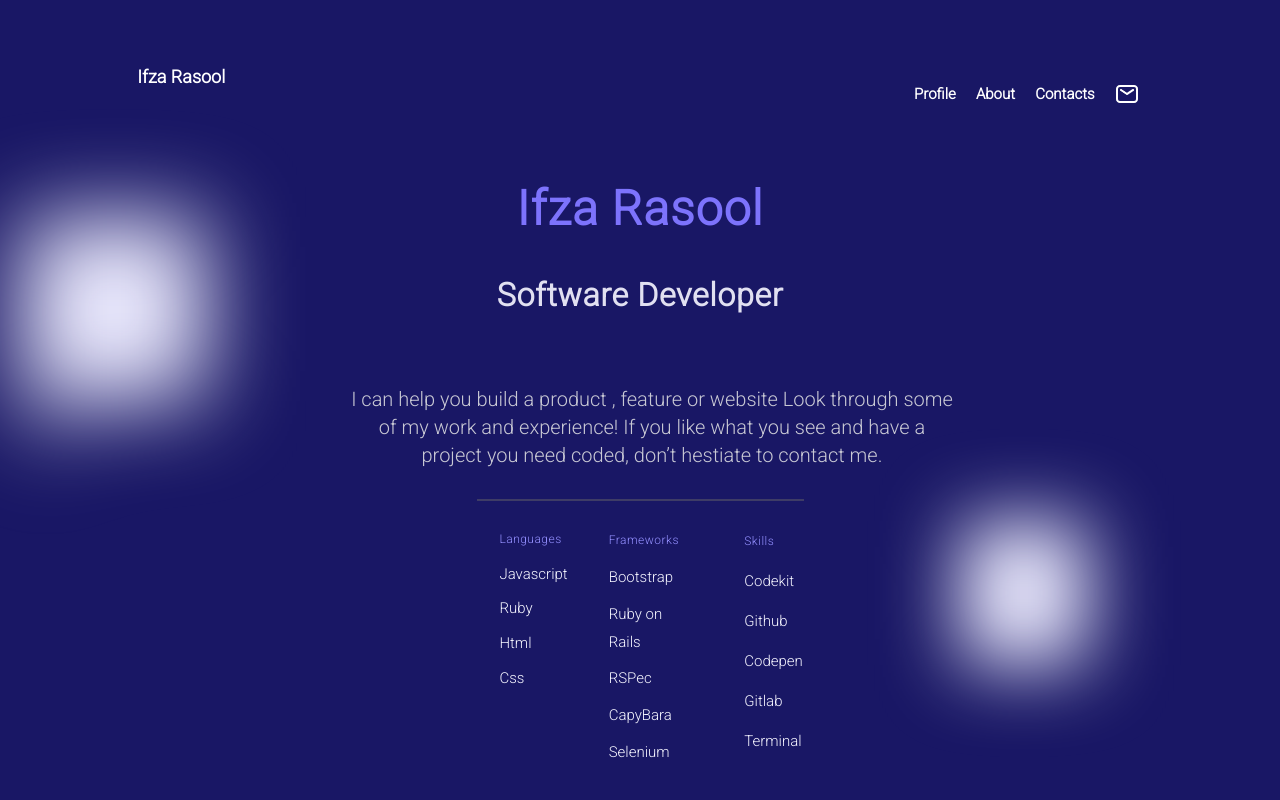
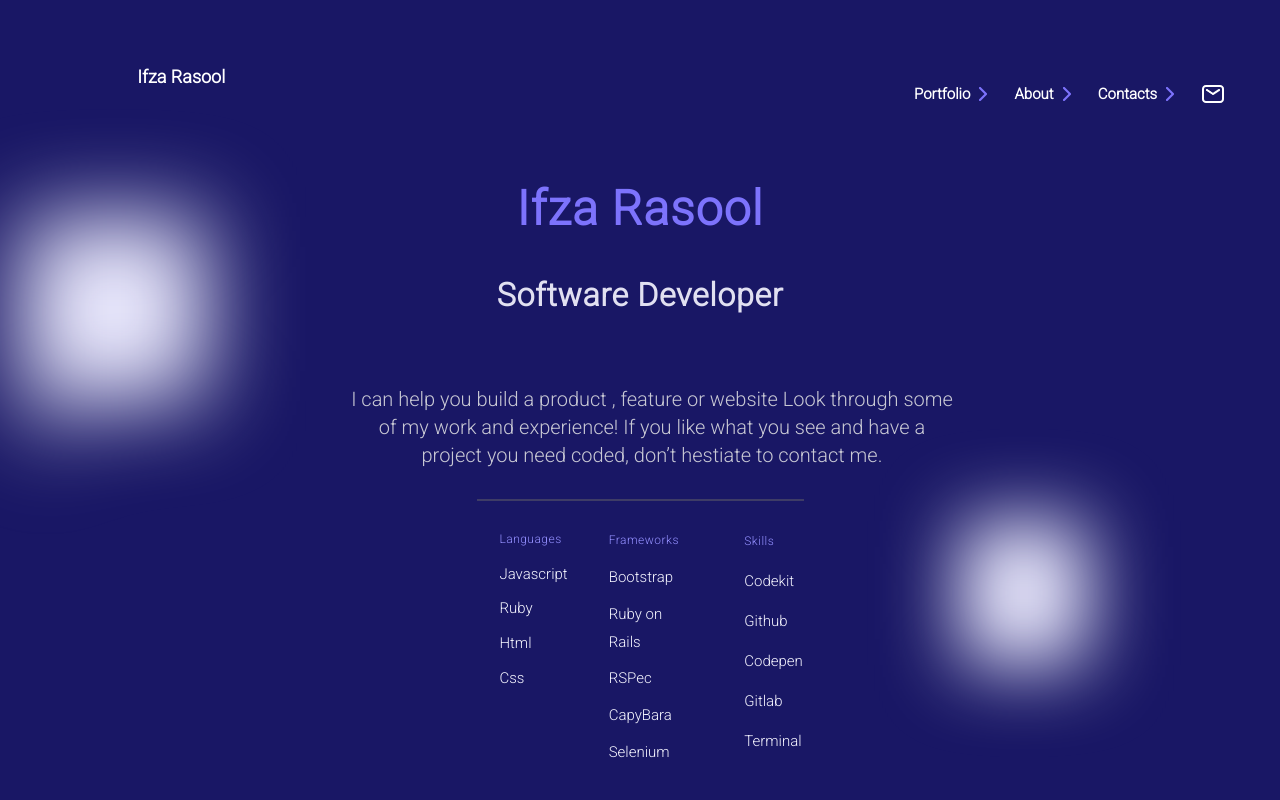
Before and after one commit to IfzaRasool/Portfolio-desktop-version, a website: page index.html in a window 1280 px wide. Shown: the top 800 px of the page. Drawn offline with Linux system fonts and the light colour scheme.

Commit message:
Add humburger menu

```diff
--- a/index.html
+++ b/index.html
@@ -14,8 +14,8 @@
 </head>
 
 <body>
-    <main class="app-wrap">
-        <header class="app-header">
+    <main class="app-wrap" id="portfolio-section">
+        <header class="app-header" >
             <a href="#About" class="logo">Ifza Rasool</a>
 
             <div class="hamburger">
@@ -23,17 +23,28 @@
                 <i class="closeIcon material-icons">close</i>
             </div>
                 <ul class="menu">
-                  <li><a class="menuItem" href="#">Profile</a></li>
-                  <li><a class="menuItem" href="#">About</a></li>
-                  <li><a class="menuItem" href="#">Contacts</a></li>
+
+                  <li><a class="menuItem" href="#about-section">Portfolio</a>
+                  <img class="arrow" src="Icons/arrow-menu.png" alt="menu-arrow"></li>
+
+
+                  <li><a class="menuItem" href="#about-section">About</a>
+                  <img class="arrow" src="Icons/arrow-menu.png" alt="menu-arrow"></li>
+
+
+                  <li><a class="menuItem" href="#contact-section">Contacts</a>
+                  <img class="arrow" src="Icons/arrow-menu.png" alt="menu-arrow"></li>
+
+
                   <li><a class="nav-link" href="#"><img src="Icons/mail.png" alt="message-icon"></a></li>
+
                 </ul>
 
         </header>
 
         <aside class="ellipse">"<img src="Icons/Ellipse1.svg" alt="top ellipse image"></aside>
 
-        <section class="home-page" id="About">
+        <section class="home-page" id="about-section">
             <h1 class="primary-content">Ifza Rasool</h1>
             <h2 class="secondry-content">Software Developer</h2>
             <p class="simple-content">I can help you build a product , feature or website Look through some of my work
```
